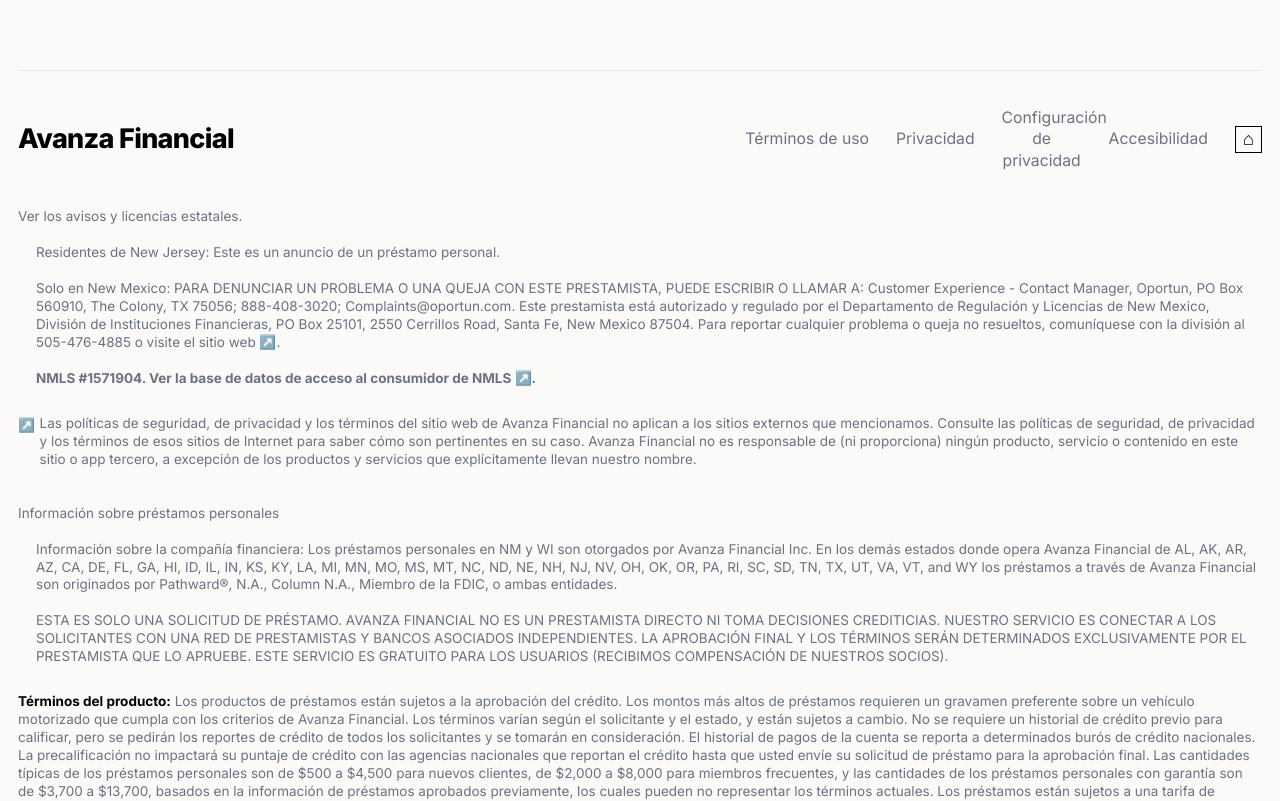
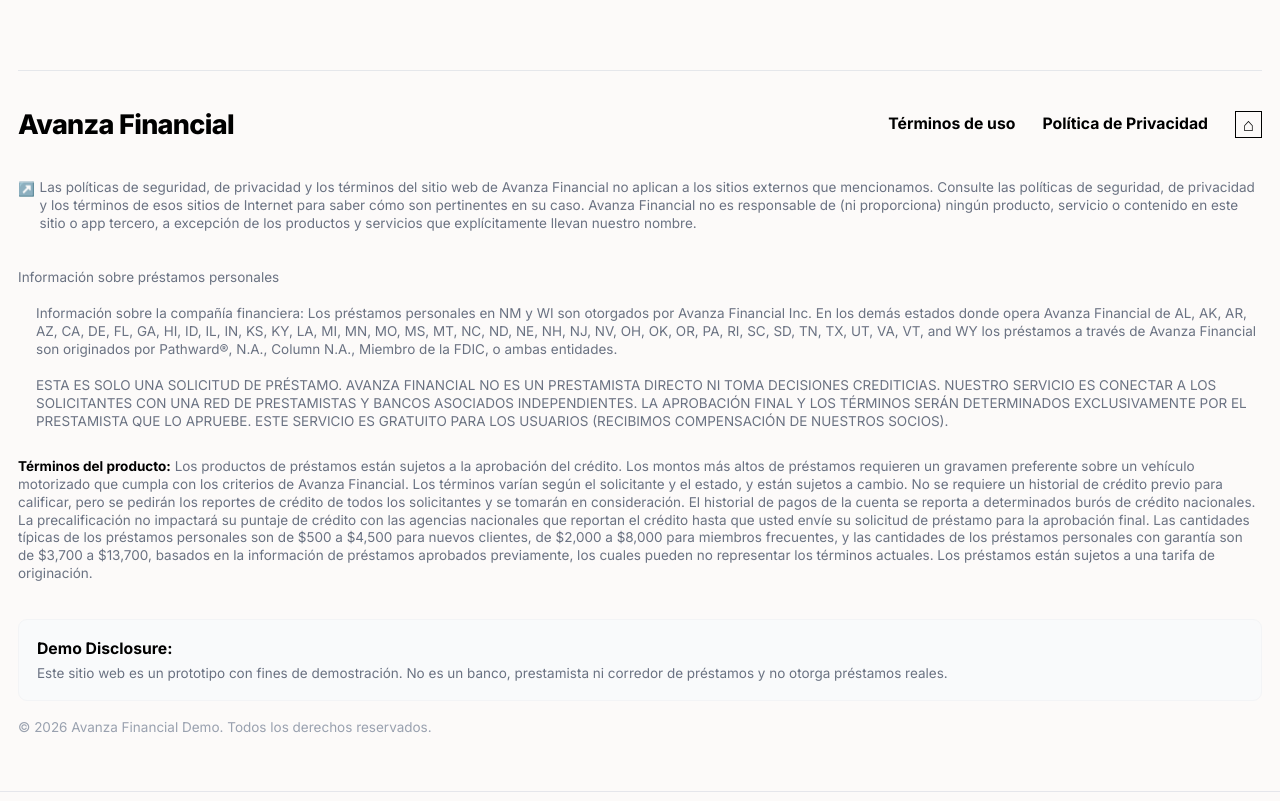
Before and after one commit to tramitesvisasuoficial-glitch/gana-f-cil, a Next.js app: page /terms in a window 1280 px wide. Shown: the part 1295-2096 px from the top of the page. Built offline with nearby package versions, Linux system fonts and the light colour scheme.

Commit message:
mejorar visibilidad de textos legales

```diff
--- a/src/components/layout/Footer.tsx
+++ b/src/components/layout/Footer.tsx
@@ -108,21 +108,13 @@
           <div className="flex flex-col md:flex-row items-start md:items-center justify-between gap-6 md:gap-4 mb-8 w-full">
             <h3 className="font-extrabold text-2xl tracking-tight">Avanza Financial</h3>
             <div className="flex flex-row items-center justify-start md:justify-end gap-x-6 flex-wrap flex-1 text-left md:text-right">
-              <Link href="/terms" className="text-sm text-gray-500 hover:text-black">Términos de uso</Link>
-              <Link href="/privacy" className="text-sm text-gray-500 hover:text-black">Privacidad</Link>
-              <Link href="/privacy" className="text-sm text-gray-500 hover:text-black max-w-[80px] leading-snug text-center">Configuración de privacidad</Link>
-              <Link href="/terms" className="text-sm text-gray-500 hover:text-black">Accesibilidad</Link>
+              <Link href="/terms" className="font-bold text-sm text-black hover:underline">Términos de uso</Link>
+              <Link href="/privacy" className="font-bold text-sm text-black hover:underline">Política de Privacidad</Link>
               <div className="w-6 h-6 border-[1.5px] border-black flex justify-center items-center shrink-0"><span className="text-base font-bold leading-none">⌂</span></div>
             </div>
           </div>
 
           <div className="text-xs text-gray-500">
-            <p className="mb-4">Ver los avisos y licencias estatales.</p>
-            <p className="mb-4 ml-4">Residentes de New Jersey: Este es un anuncio de un préstamo personal.</p>
-            <p className="mb-4 ml-4">
-              Solo en New Mexico: PARA DENUNCIAR UN PROBLEMA O UNA QUEJA CON ESTE PRESTAMISTA, PUEDE ESCRIBIR O LLAMAR A: Customer Experience - Contact Manager, Oportun, PO Box 560910, The Colony, TX 75056; 888-408-3020; Complaints@oportun.com. Este prestamista está autorizado y regulado por el Departamento de Regulación y Licencias de New Mexico, División de Instituciones Financieras, PO Box 25101, 2550 Cerrillos Road, Santa Fe, New Mexico 87504. Para reportar cualquier problema o queja no resueltos, comuníquese con la división al 505-476-4885 o visite el sitio web ↗.
-            </p>
-            <p className="mb-6 ml-4 font-bold">NMLS #1571904. Ver la base de datos de acceso al consumidor de NMLS ↗.</p>
 
             <p className="mb-8 flex items-start gap-1">
               <span className="mt-0.5">↗</span>
```
